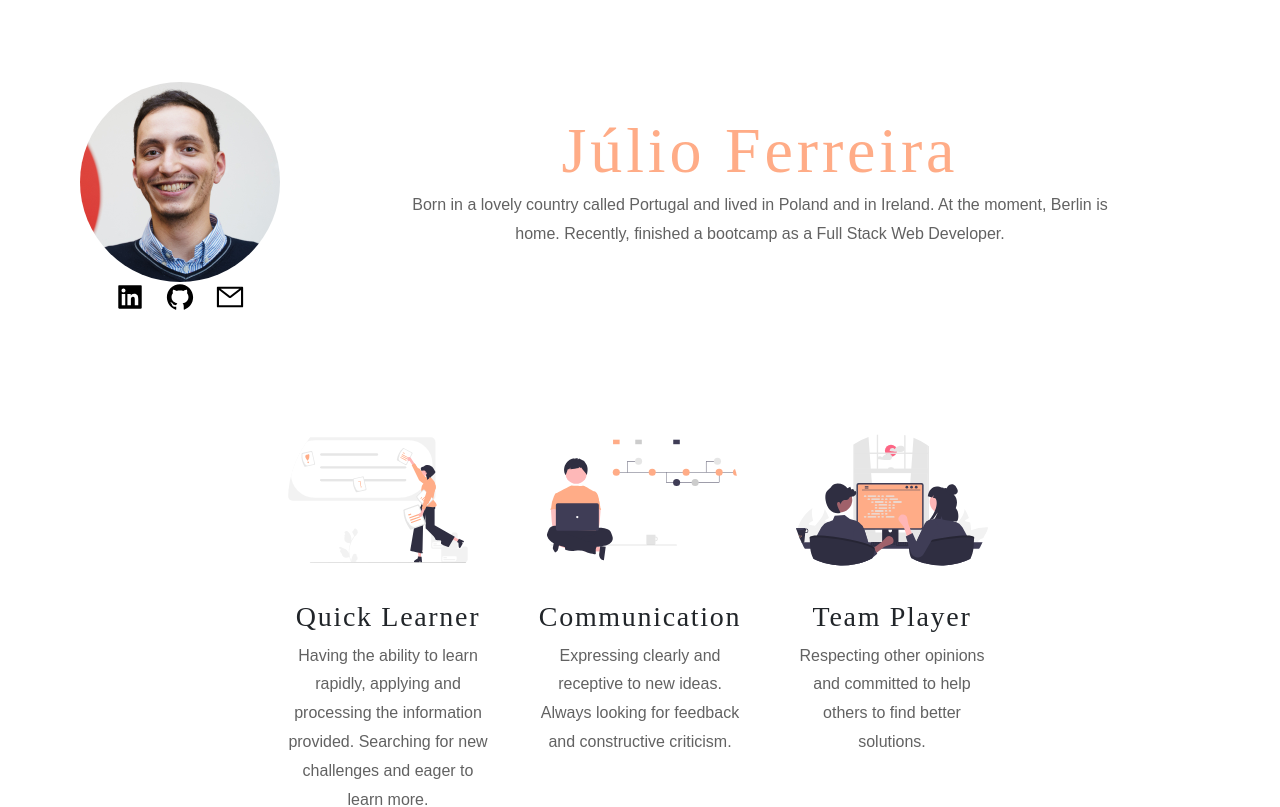
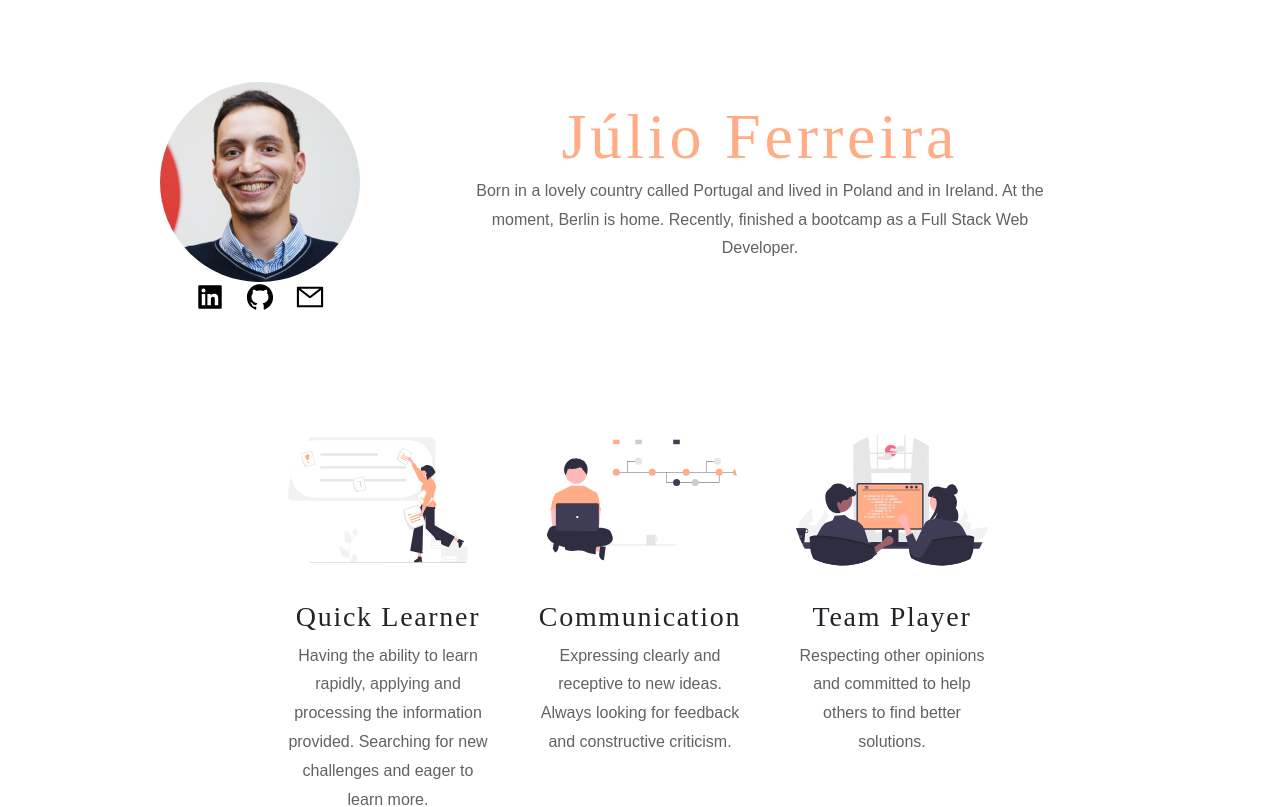
Before and after one commit to josejulio28/portfolio, a React (Create React App) app: page / in a window 1280 px wide. Shown: the top 807 px of the page. Built offline with nearby package versions, Linux system fonts and the light colour scheme.

Commit message:
Changed Padding in about section adn tech skills

```diff
--- a/src/contents/techskills.js
+++ b/src/contents/techskills.js
@@ -13,12 +13,14 @@ function techskills() {
         <ul>CSS/HTML</ul>
         <ul>Redux</ul>
         <ul>Figma</ul>
-        <ul>SQL</ul>
-        <ul>Bootstrap</ul>
         <ul>Node</ul>
         <ul>Ruby</ul>
         <ul>Ruby on Rails</ul>
+        <ul>Linux</ul>
+        <ul>Python</ul>
         <ul>SQL</ul>
+        <ul>Jenkins</ul>
+        <ul>Docker</ul>
       </div>
     </div>
   );
--- a/src/styles/about.css
+++ b/src/styles/about.css
@@ -69,8 +69,8 @@ div {
   .main-about {
     display: grid;
     grid-auto-flow: column;
-    padding-left: 5em;
-    padding-right: 5em;
+    padding-left: 10em;
+    padding-right: 10em;
     gap: 2.5em;
     max-width: fit-content;
   }
```
